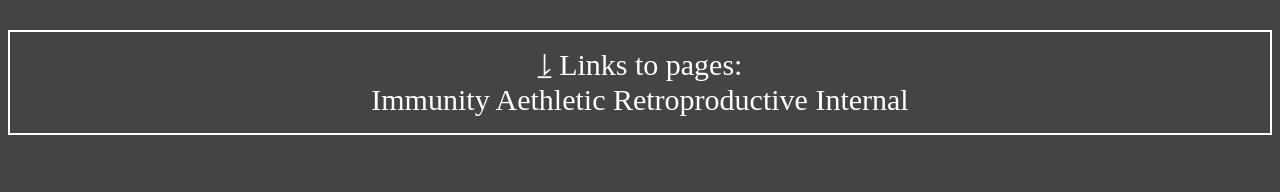
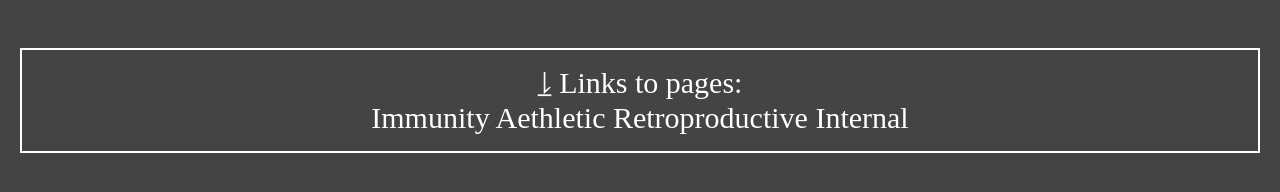
Before and after one commit to vitpoverenov/pvu_rzhymon_web-pages, a plain HTML site: page index.html in a window 1280 px wide. Drawn offline with Linux system fonts and the light colour scheme.

Commit message:
Add new styles

```diff
--- a/index.html
+++ b/index.html
@@ -12,6 +12,7 @@
       text-align: center;
       font-size: 30px;
       text-decoration: none;
+      padding: 10px 12px;
     }
 
     ul {
```
